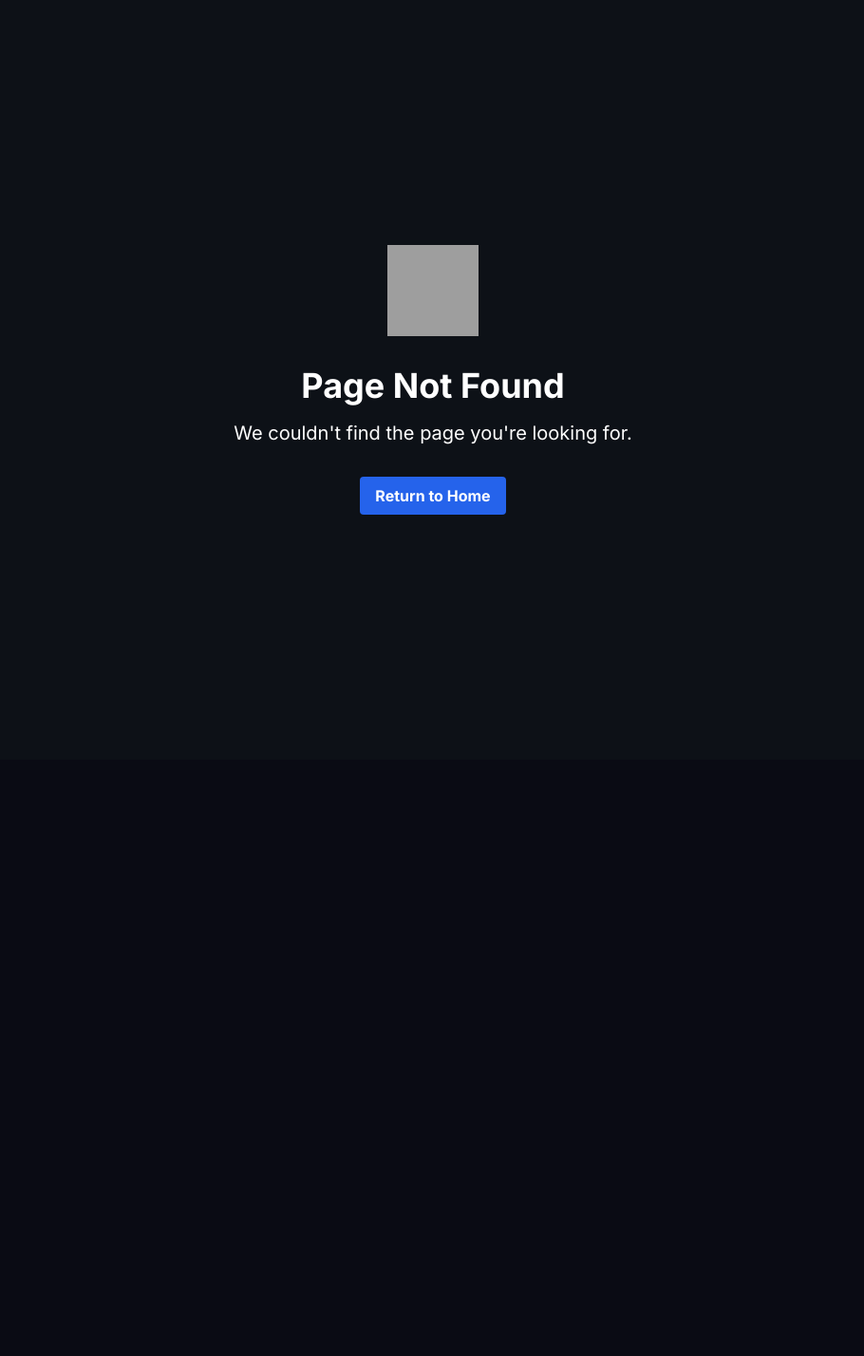
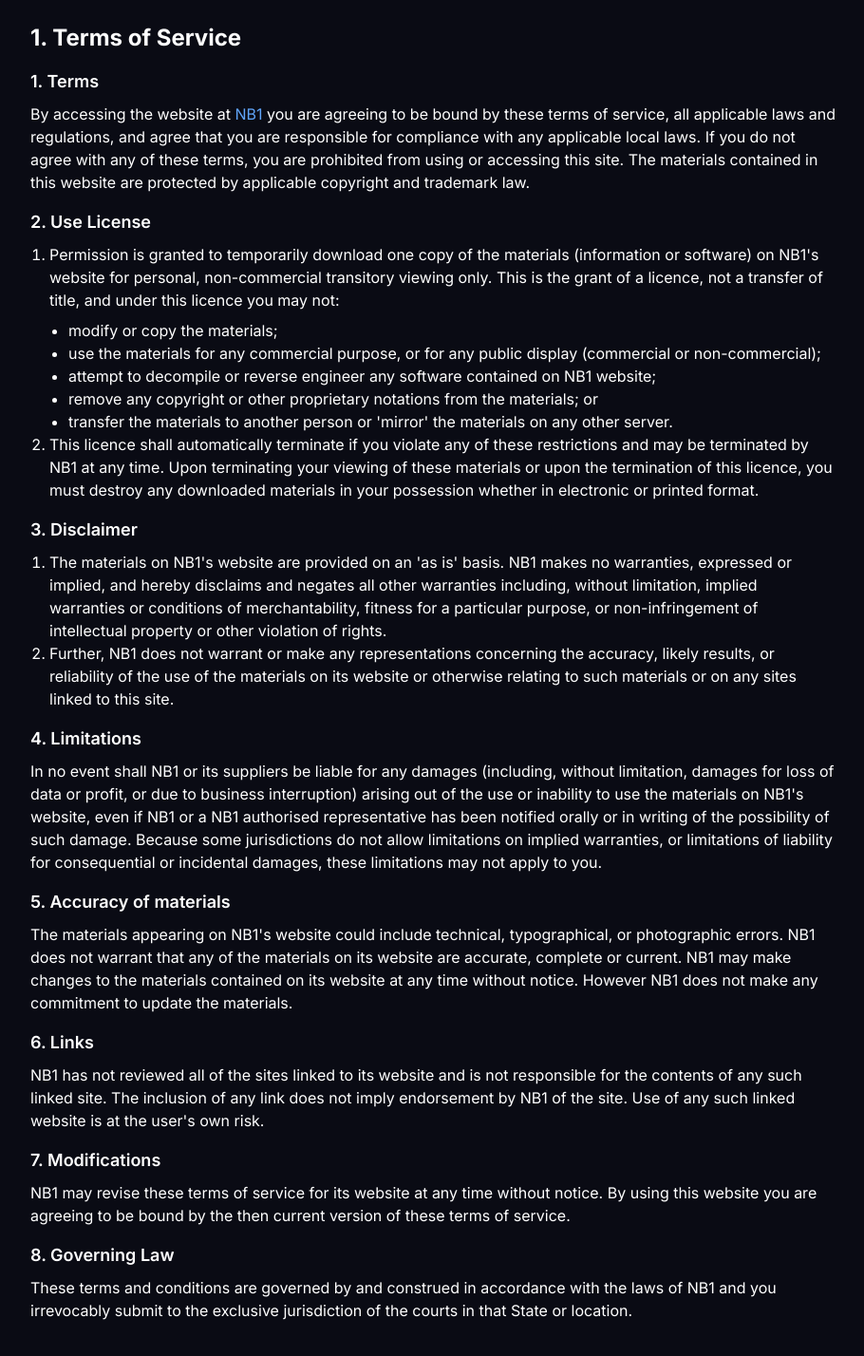
Before and after one commit to Kelviny-Jesus/nb1-site, a Next.js app: page /terms-conditions in a window 1280 px wide. Before the commit this address had no page. Shown: the top 1428 px of the page at 95% size, without its empty margins (184-1094 px from the left). Before the commit the page ends 800 px from the top, so only its background shows below. Built offline with nearby package versions, Linux system fonts and the light colour scheme; grey boxes are pictures that could not be loaded.

Commit message:
Create page.tsx
terms & conditions page

```diff
--- /dev/null
+++ b/app/terms-conditions/page.tsx
@@ -0,0 +1,128 @@
+"use client";
+
+export default function TermsConditions() {
+  return (
+    <div className="container mx-auto p-6 max-w-4xl text-white bg-[#0A0B14] min-h-screen">
+      <h2 className="text-2xl font-bold mb-4">
+        1. Terms of Service
+      </h2>
+
+      <h3 className="text-lg font-semibold mt-4 mb-2">
+        1. Terms
+      </h3>
+      <p className="mb-4">
+        By accessing the website at{" "}
+        <a href="https://nb1.ai/" className="text-blue-400 hover:underline">
+          NB1
+        </a>{" "}
+        you are agreeing to be bound by these terms of service, all applicable laws and regulations,
+        and agree that you are responsible for compliance with any applicable local laws. If you do
+        not agree with any of these terms, you are prohibited from using or accessing this site. The
+        materials contained in this website are protected by applicable copyright and trademark law.
+      </p>
+
+      <h3 className="text-lg font-semibold mt-4 mb-2">
+        2. Use License
+      </h3>
+      <ol className="list-decimal pl-5 mb-4">
+        <li>
+          Permission is granted to temporarily download one copy of the materials (information or
+          software) on NB1's website for personal, non-commercial transitory viewing only. This is
+          the grant of a licence, not a transfer of title, and under this licence you may not:
+          <ul className="list-disc pl-5 mt-2">
+            <li className="ql-indent-1">
+              modify or copy the materials;
+            </li>
+            <li className="ql-indent-1">
+              use the materials for any commercial purpose, or for any public display (commercial or
+              non-commercial);
+            </li>
+            <li className="ql-indent-1">
+              attempt to decompile or reverse engineer any software contained on NB1 website;
+            </li>
+            <li className="ql-indent-1">
+              remove any copyright or other proprietary notations from the materials; or
+            </li>
+            <li className="ql-indent-1">
+              transfer the materials to another person or 'mirror' the materials on any other server.
+            </li>
+          </ul>
+        </li>
+        <li>
+          This licence shall automatically terminate if you violate any of these restrictions and may
+          be terminated by NB1 at any time. Upon terminating your viewing of these materials or upon
+          the termination of this licence, you must destroy any downloaded materials in your
+          possession whether in electronic or printed format.
+        </li>
+      </ol>
+
+      <h3 className="text-lg font-semibold mt-4 mb-2">
+        3. Disclaimer
+      </h3>
+      <ol className="list-decimal pl-5 mb-4">
+        <li>
+          The materials on NB1's website are provided on an 'as is' basis. NB1 makes no warranties,
+          expressed or implied, and hereby disclaims and negates all other warranties including,
+          without limitation, implied warranties or conditions of merchantability, fitness for a
+          particular purpose, or non-infringement of intellectual property or other violation of
+          rights.
+        </li>
+        <li>
+          Further, NB1 does not warrant or make any representations concerning the accuracy, likely
+          results, or reliability of the use of the materials on its website or otherwise relating to
+          such materials or on any sites linked to this site.
+        </li>
+      </ol>
+
+      <h3 className="text-lg font-semibold mt-4 mb-2">
+        4. Limitations
+      </h3>
+      <p className="mb-4">
+        In no event shall NB1 or its suppliers be liable for any damages (including, without
+        limitation, damages for loss of data or profit, or due to business interruption) arising out
+        of the use or inability to use the materials on NB1's website, even if NB1 or a NB1
+        authorised representative has been notified orally or in writing of the possibility of such
+        damage. Because some jurisdictions do not allow limitations on implied warranties, or
+        limitations of liability for consequential or incidental damages, these limitations may not
+        apply to you.
+      </p>
+
+      <h3 className="text-lg font-semibold mt-4 mb-2">
+        5. Accuracy of materials
+      </h3>
+      <p className="mb-4">
+        The materials appearing on NB1's website could include technical, typographical, or
+        photographic errors. NB1 does not warrant that any of the materials on its website are
+        accurate, complete or current. NB1 may make changes to the materials contained on its website
+        at any time without notice. However NB1 does not make any commitment to update the materials.
+      </p>
+
+      <h3 className="text-lg font-semibold mt-4 mb-2">
+        6. Links
+      </h3>
+      <p className="mb-4">
+        NB1 has not reviewed all of the sites linked to its website and is not responsible for the
+        contents of any such linked site. The inclusion of any link does not imply endorsement by NB1
+        of the site. Use of any such linked website is at the user's own risk.
+      </p>
+
+      <h3 className="text-lg font-semibold mt-4 mb-2">
+        7. Modifications
+      </h3>
+      <p className="mb-4">
+        NB1 may revise these terms of service for its website at any time without notice. By using
+        this website you are agreeing to be bound by the then current version of these terms of
+        service.
+      </p>
+
+      <h3 className="text-lg font-semibold mt-4 mb-2">
+        8. Governing Law
+      </h3>
+      <p className="mb-4">
+        These terms and conditions are governed by and construed in accordance with the laws of NB1
+        and you irrevocably submit to the exclusive jurisdiction of the courts in that State or
+        location.
+      </p>
+    </div>
+  );
+}
```
